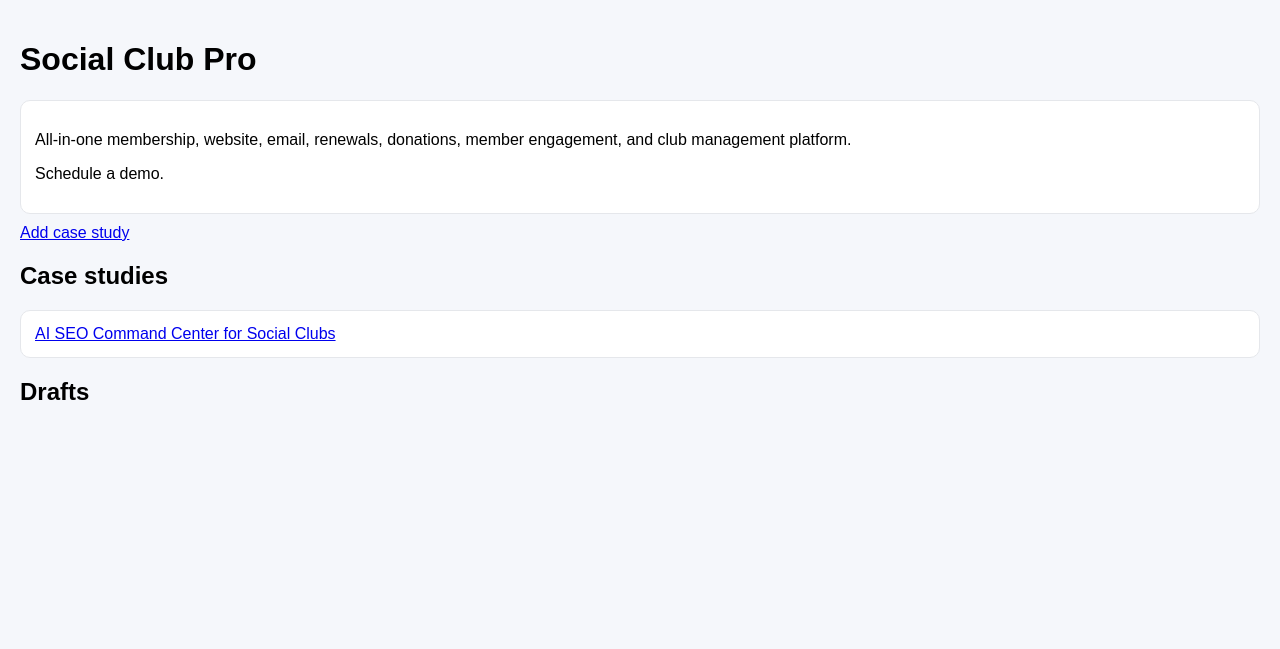
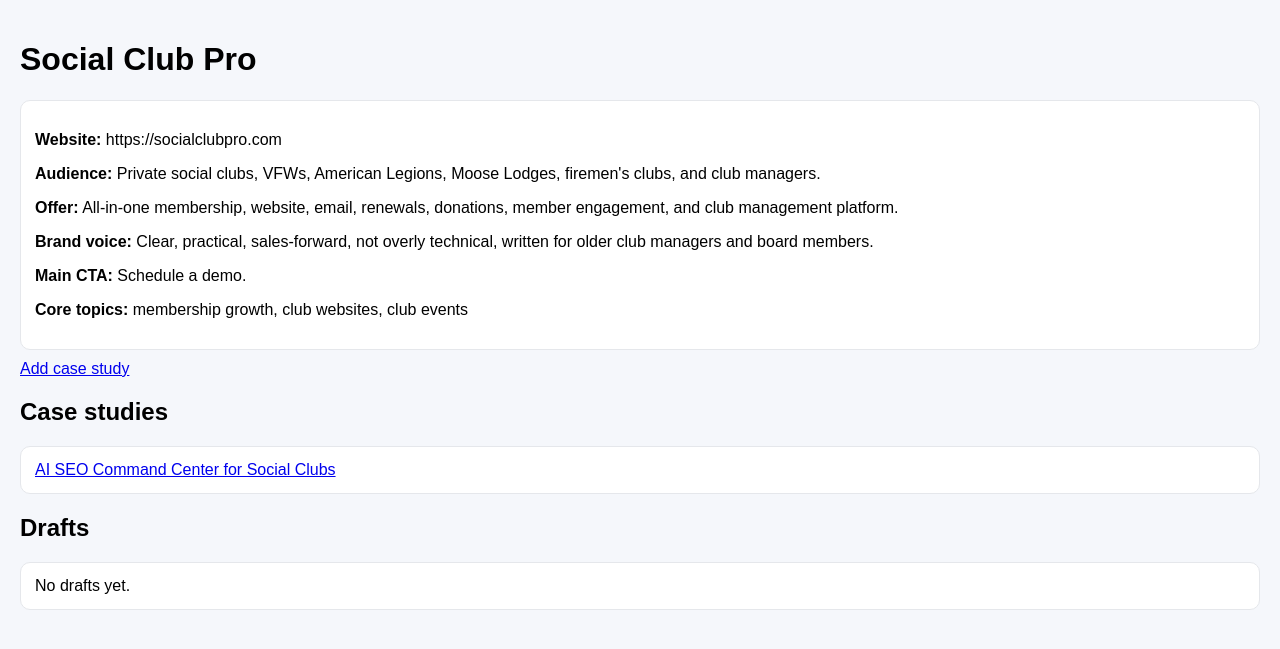
Before and after one commit to playerlehr123-spec/seo-content-machine, a Flask app: page /business-profiles/1 in a window 1280 px wide. Shown: the part 43-692 px from the top of the page. Run offline with Flask 3, Linux system fonts and the light colour scheme.

Commit message:
Harden MVP routes, seed data, and UI error clarity

```diff
--- a/app.py
+++ b/app.py
@@ -9,24 +9,76 @@ app.config.from_object(Config)
 db.init_app(app)
 
 
+def parse_json(value, default):
+    try:
+        return json.loads(value) if value else default
+    except Exception:
+        return default
+
+
 def seed_demo_data():
     if BusinessProfile.query.count() > 0:
         return
+
     businesses = [
-        BusinessProfile(name="Social Club Pro", website_url="https://socialclubpro.com", audience="Private social clubs, VFWs, American Legions, Moose Lodges, firemen's clubs, and club managers.", offer="All-in-one membership, website, email, renewals, donations, member engagement, and club management platform.", brand_voice="Clear, practical, sales-forward, not overly technical, written for older club managers and board members.", main_cta="Schedule a demo.", core_topics_json=json.dumps(["membership growth", "club websites", "club events"])),
-        BusinessProfile(name="Club Raffle Pro", website_url="https://clubrafflepro.com", audience="Clubs, nonprofits, PTOs, firemen's clubs, VFWs, Legions, and fundraising organizations.", offer="Raffle and sweepstakes software for online fundraisers.", brand_voice="Practical, trustworthy, fundraising-focused, easy to understand.", main_cta="Run your first raffle.", core_topics_json=json.dumps(["raffle software", "fundraising ideas", "ticket sales"])),
-        BusinessProfile(name="The TV Sign", website_url="https://thetvsign.com", audience="Clubs, restaurants, bars, venues, and local businesses.", offer="Digital signage to promote events, specials, sponsors, and announcements.", brand_voice="Direct, local-business friendly, revenue-focused.", main_cta="Get a signage demo.", core_topics_json=json.dumps(["digital signage", "event promotion", "sponsor ads"])),
+        BusinessProfile(
+            name="Social Club Pro",
+            website_url="https://socialclubpro.com",
+            audience="Private social clubs, VFWs, American Legions, Moose Lodges, firemen's clubs, and club managers.",
+            offer="All-in-one membership, website, email, renewals, donations, member engagement, and club management platform.",
+            brand_voice="Clear, practical, sales-forward, not overly technical, written for older club managers and board members.",
+            main_cta="Schedule a demo.",
+            core_topics_json=json.dumps(["membership growth", "club websites", "club events"]),
+        ),
+        BusinessProfile(
+            name="Club Raffle Pro",
+            website_url="https://clubrafflepro.com",
+            audience="Clubs, nonprofits, PTOs, firemen's clubs, VFWs, Legions, and fundraising organizations.",
+            offer="Raffle and sweepstakes software that helps organizations run online fundraisers, promote prizes, collect entries, and manage campaigns.",
+            brand_voice="Practical, trustworthy, fundraising-focused, easy to understand.",
+            main_cta="Run your first raffle.",
+            core_topics_json=json.dumps(["raffle software", "fundraising ideas", "ticket sales"]),
+        ),
+        BusinessProfile(
+            name="The TV Sign",
+            website_url="https://thetvsign.com",
+            audience="Clubs, restaurants, bars, venues, firemen's clubs, VFWs, and local businesses.",
+            offer="Digital signage that helps promote events, specials, sponsors, announcements, and in-house advertising.",
+            brand_voice="Direct, local-business friendly, revenue-focused.",
+            main_cta="Get a signage demo.",
+            core_topics_json=json.dumps(["digital signage", "event promotion", "sponsor ads"]),
+        ),
     ]
-    for b in businesses:
-        db.session.add(b)
+    db.session.add_all(businesses)
     db.session.commit()
+
     cases = [
-        ProjectCaseStudy(business_id=businesses[0].id, project_name="AI SEO Command Center for Social Clubs", problem_solved="Most clubs have outdated websites and no repeatable SEO/content system.", system_built="A multi-agent SEO content workflow for club-focused pages and posts.", result="Expected to improve search visibility and turn traffic into demo requests.", target_reader="Club managers"),
-        ProjectCaseStudy(business_id=businesses[1].id, project_name="AI Content Machine for Raffle Software", problem_solved="Raffle software needs content across fundraising intent.", system_built="A case-study SEO machine for fundraising posts and landing pages.", result="Expected to drive qualified traffic from clubs and nonprofits.", target_reader="Fundraising teams"),
-        ProjectCaseStudy(business_id=businesses[2].id, project_name="AI Local SEO System for Digital Signage", problem_solved="Businesses do not realize TVs can generate sponsor revenue.", system_built="A local SEO content system for signage education and demand capture.", result="Expected to generate more demo requests and local leads.", target_reader="Local operators"),
+        ProjectCaseStudy(
+            business_id=businesses[0].id,
+            project_name="AI SEO Command Center for Social Clubs",
+            problem_solved="Most clubs have outdated websites and no repeatable SEO/content system to attract new members or promote events.",
+            system_built="A multi-agent SEO content workflow that creates club-focused content, membership pages, raffle articles, and event promotion assets.",
+            result="Expected to improve search visibility and turn website traffic into demo requests.",
+            target_reader="Club managers",
+        ),
+        ProjectCaseStudy(
+            business_id=businesses[1].id,
+            project_name="AI Content Machine for Raffle Software",
+            problem_solved="Raffle and fundraising software needs content around sweepstakes, raffle ideas, fundraising rules, prize promotion, and ticket sales.",
+            system_built="A case-study SEO machine that creates blog posts and landing pages around fundraising search intent.",
+            result="Expected to drive qualified traffic from clubs and nonprofits.",
+            target_reader="Fundraising teams",
+        ),
+        ProjectCaseStudy(
+            business_id=businesses[2].id,
+            project_name="AI Local SEO System for Digital Signage",
+            problem_solved="Local businesses and clubs do not realize their TVs can promote events and generate sponsor revenue.",
+            system_built="A content system that creates local SEO pages and educational posts about digital signage, club TVs, sponsor ads, and event promotion.",
+            result="Expected to generate more demo requests and local leads.",
+            target_reader="Local operators",
+        ),
     ]
-    for c in cases:
-        db.session.add(c)
+    db.session.add_all(cases)
     db.session.commit()
 
 
@@ -42,33 +94,68 @@ def dashboard():
     recent_runs = AgentRun.query.order_by(AgentRun.started_at.desc()).limit(10).all()
     return render_template('dashboard.html', stats=stats, recent_drafts=recent_drafts, recent_runs=recent_runs)
 
+
 @app.route('/business-profiles')
-def business_profiles(): return render_template('business_profiles.html', items=BusinessProfile.query.order_by(BusinessProfile.created_at.desc()).all())
+def business_profiles():
+    items = BusinessProfile.query.order_by(BusinessProfile.created_at.desc()).all()
+    return render_template('business_profiles.html', items=items)
+
 
 @app.route('/business-profiles/new', methods=['GET', 'POST'])
 def new_business_profile():
     if request.method == 'POST':
-        p = BusinessProfile(name=request.form['name'], website_url=request.form.get('website_url'), audience=request.form.get('audience'), offer=request.form.get('offer'), brand_voice=request.form.get('brand_voice'), main_cta=request.form.get('main_cta'), core_topics_json=request.form.get('core_topics_json', '[]'))
-        db.session.add(p); db.session.commit(); return redirect(url_for('business_profiles'))
+        profile = BusinessProfile(
+            name=request.form['name'],
+            website_url=request.form.get('website_url'),
+            audience=request.form.get('audience'),
+            offer=request.form.get('offer'),
+            brand_voice=request.form.get('brand_voice'),
+            main_cta=request.form.get('main_cta'),
+            core_topics_json=request.form.get('core_topics_json', '[]'),
+        )
+        db.session.add(profile)
+        db.session.commit()
+        flash('Business profile created.', 'success')
+        return redirect(url_for('business_profiles'))
     return render_template('business_profile_form.html')
+
 
 @app.route('/business-profiles/<int:business_id>')
 def business_profile_detail(business_id):
-    b = BusinessProfile.query.get_or_404(business_id)
-    cases = ProjectCaseStudy.query.filter_by(business_id=business_id).all()
-    drafts = BlogPost.query.filter_by(business_id=business_id).all()
-    return render_template('business_profile_detail.html', b=b, cases=cases, drafts=drafts)
+    business = BusinessProfile.query.get_or_404(business_id)
+    cases = ProjectCaseStudy.query.filter_by(business_id=business_id).order_by(ProjectCaseStudy.created_at.desc()).all()
+    drafts = BlogPost.query.filter_by(business_id=business_id).order_by(BlogPost.updated_at.desc()).all()
+    return render_template('business_profile_detail.html', b=business, cases=cases, drafts=drafts, topics=parse_json(business.core_topics_json, []))
+
 
 @app.route('/case-studies')
-def case_studies(): return render_template('case_studies.html', items=ProjectCaseStudy.query.order_by(ProjectCaseStudy.created_at.desc()).all())
+def case_studies():
+    items = ProjectCaseStudy.query.order_by(ProjectCaseStudy.created_at.desc()).all()
+    return render_template('case_studies.html', items=items)
+
 
 @app.route('/case-studies/new', methods=['GET', 'POST'])
 def new_case_study():
-    businesses = BusinessProfile.query.all()
+    businesses = BusinessProfile.query.order_by(BusinessProfile.name.asc()).all()
     if request.method == 'POST':
-        c = ProjectCaseStudy(business_id=request.form['business_id'], project_name=request.form['project_name'], problem_solved=request.form.get('problem_solved'), system_built=request.form.get('system_built'), tools_used=request.form.get('tools_used'), before_state=request.form.get('before_state'), after_state=request.form.get('after_state'), result=request.form.get('result'), target_reader=request.form.get('target_reader'), notes=request.form.get('notes'))
-        db.session.add(c); db.session.commit(); return redirect(url_for('case_studies'))
+        case = ProjectCaseStudy(
+            business_id=int(request.form['business_id']),
+            project_name=request.form['project_name'],
+            problem_solved=request.form.get('problem_solved'),
+            system_built=request.form.get('system_built'),
+            tools_used=request.form.get('tools_used'),
+            before_state=request.form.get('before_state'),
+            after_state=request.form.get('after_state'),
+            result=request.form.get('result'),
+            target_reader=request.form.get('target_reader'),
+            notes=request.form.get('notes'),
+        )
+        db.session.add(case)
+        db.session.commit()
+        flash('Case study created.', 'success')
+        return redirect(url_for('case_studies'))
     return render_template('case_study_form.html', businesses=businesses)
+
 
 @app.route('/case-studies/<int:case_id>')
 def case_study_detail(case_id):
@@ -78,25 +165,42 @@ def case_study_detail(case_id):
     runs = AgentRun.query.filter_by(case_study_id=case_id).order_by(AgentRun.started_at.desc()).all()
     return render_template('case_study_detail.html', cs=cs, brief=brief, post=post, runs=runs)
 
+
 @app.route('/case-studies/<int:case_id>/run', methods=['POST'])
 def run_pipeline(case_id):
     cs = ProjectCaseStudy.query.get_or_404(case_id)
-    b = BusinessProfile.query.get_or_404(cs.business_id)
+    business = BusinessProfile.query.get_or_404(cs.business_id)
     try:
-        post = ContentPipelineAgent(b, cs).run()
+        post = ContentPipelineAgent(business, cs).run()
         flash(f'Pipeline completed. Draft #{post.id} created.', 'success')
     except Exception as e:
         flash(f'Pipeline failed: {e}', 'error')
     return redirect(url_for('case_study_detail', case_id=case_id))
 
+
 @app.route('/drafts')
-def drafts(): return render_template('drafts.html', items=BlogPost.query.order_by(BlogPost.updated_at.desc()).all())
+def drafts():
+    items = BlogPost.query.order_by(BlogPost.updated_at.desc()).all()
+    return render_template('drafts.html', items=items)
+
+
 @app.route('/drafts/<int:draft_id>')
-def draft_detail(draft_id): return render_template('draft_detail.html', d=BlogPost.query.get_or_404(draft_id))
+def draft_detail(draft_id):
+    draft = BlogPost.query.get_or_404(draft_id)
+    return render_template('draft_detail.html', d=draft, tags=parse_json(draft.tags_json, []), links=parse_json(draft.internal_links_json, []))
+
+
 @app.route('/agent-runs')
-def agent_runs(): return render_template('agent_runs.html', items=AgentRun.query.order_by(AgentRun.started_at.desc()).all())
+def agent_runs():
+    items = AgentRun.query.order_by(AgentRun.started_at.desc()).all()
+    return render_template('agent_runs.html', items=items)
+
+
 @app.route('/agent-runs/<int:run_id>')
-def agent_run_detail(run_id): return render_template('agent_run_detail.html', r=AgentRun.query.get_or_404(run_id))
+def agent_run_detail(run_id):
+    run = AgentRun.query.get_or_404(run_id)
+    return render_template('agent_run_detail.html', r=run)
+
 
 if __name__ == '__main__':
     with app.app_context():
--- a/templates/base.html
+++ b/templates/base.html
@@ -1,3 +1,26 @@
-<!doctype html><html><head><title>SEO Content Machine</title><link rel='stylesheet' href='{{ url_for("static", filename="style.css") }}'></head><body>
-<nav><a href='{{url_for("dashboard")}}'>Dashboard</a><a href='{{url_for("business_profiles")}}'>Business Profiles</a><a href='{{url_for("case_studies")}}'>Case Studies</a><a href='{{url_for("drafts")}}'>Drafts</a><a href='{{url_for("agent_runs")}}'>Agent Runs</a></nav>
-<main>{% with messages=get_flashed_messages(with_categories=true) %}{% for cat,msg in messages %}<div class='card'>{{msg}}</div>{% endfor %}{% endwith %}{% block content %}{% endblock %}</main></body></html>
+<!doctype html>
+<html>
+<head>
+  <meta charset='utf-8'>
+  <meta name='viewport' content='width=device-width, initial-scale=1'>
+  <title>SEO Content Machine</title>
+  <link rel='stylesheet' href='{{ url_for("static", filename="style.css") }}'>
+</head>
+<body>
+<nav>
+  <a href='{{url_for("dashboard")}}'>Dashboard</a>
+  <a href='{{url_for("business_profiles")}}'>Business Profiles</a>
+  <a href='{{url_for("case_studies")}}'>Case Studies</a>
+  <a href='{{url_for("drafts")}}'>Drafts</a>
+  <a href='{{url_for("agent_runs")}}'>Agent Runs</a>
+</nav>
+<main>
+  {% with messages=get_flashed_messages(with_categories=true) %}
+    {% for cat,msg in messages %}
+      <div class='card flash {{cat}}'>{{msg}}</div>
+    {% endfor %}
+  {% endwith %}
+  {% block content %}{% endblock %}
+</main>
+</body>
+</html>
--- a/templates/business_profile_detail.html
+++ b/templates/business_profile_detail.html
@@ -1 +1,17 @@
-{% extends 'base.html' %}{% block content %}<h1>{{b.name}}</h1><div class='card'><p>{{b.offer}}</p><p>{{b.main_cta}}</p></div><a href='{{url_for("new_case_study")}}'>Add case study</a><h2>Case studies</h2>{% for c in cases %}<div class='card'><a href='{{url_for("case_study_detail", case_id=c.id)}}'>{{c.project_name}}</a></div>{% endfor %}<h2>Drafts</h2>{% for d in drafts %}<div class='card'><a href='{{url_for("draft_detail", draft_id=d.id)}}'>{{d.title}}</a></div>{% endfor %}{% endblock %}
+{% extends 'base.html' %}
+{% block content %}
+<h1>{{b.name}}</h1>
+<div class='card'>
+  <p><strong>Website:</strong> {{b.website_url}}</p>
+  <p><strong>Audience:</strong> {{b.audience}}</p>
+  <p><strong>Offer:</strong> {{b.offer}}</p>
+  <p><strong>Brand voice:</strong> {{b.brand_voice}}</p>
+  <p><strong>Main CTA:</strong> {{b.main_cta}}</p>
+  <p><strong>Core topics:</strong> {{topics|join(', ')}}</p>
+</div>
+<a href='{{url_for("new_case_study")}}'>Add case study</a>
+<h2>Case studies</h2>
+{% for c in cases %}<div class='card'><a href='{{url_for("case_study_detail", case_id=c.id)}}'>{{c.project_name}}</a></div>{% else %}<div class='card'>No case studies yet.</div>{% endfor %}
+<h2>Drafts</h2>
+{% for d in drafts %}<div class='card'><a href='{{url_for("draft_detail", draft_id=d.id)}}'>{{d.title}}</a></div>{% else %}<div class='card'>No drafts yet.</div>{% endfor %}
+{% endblock %}
```
Also changed, not shown: templates/draft_detail.html (+18 -1 lines).
